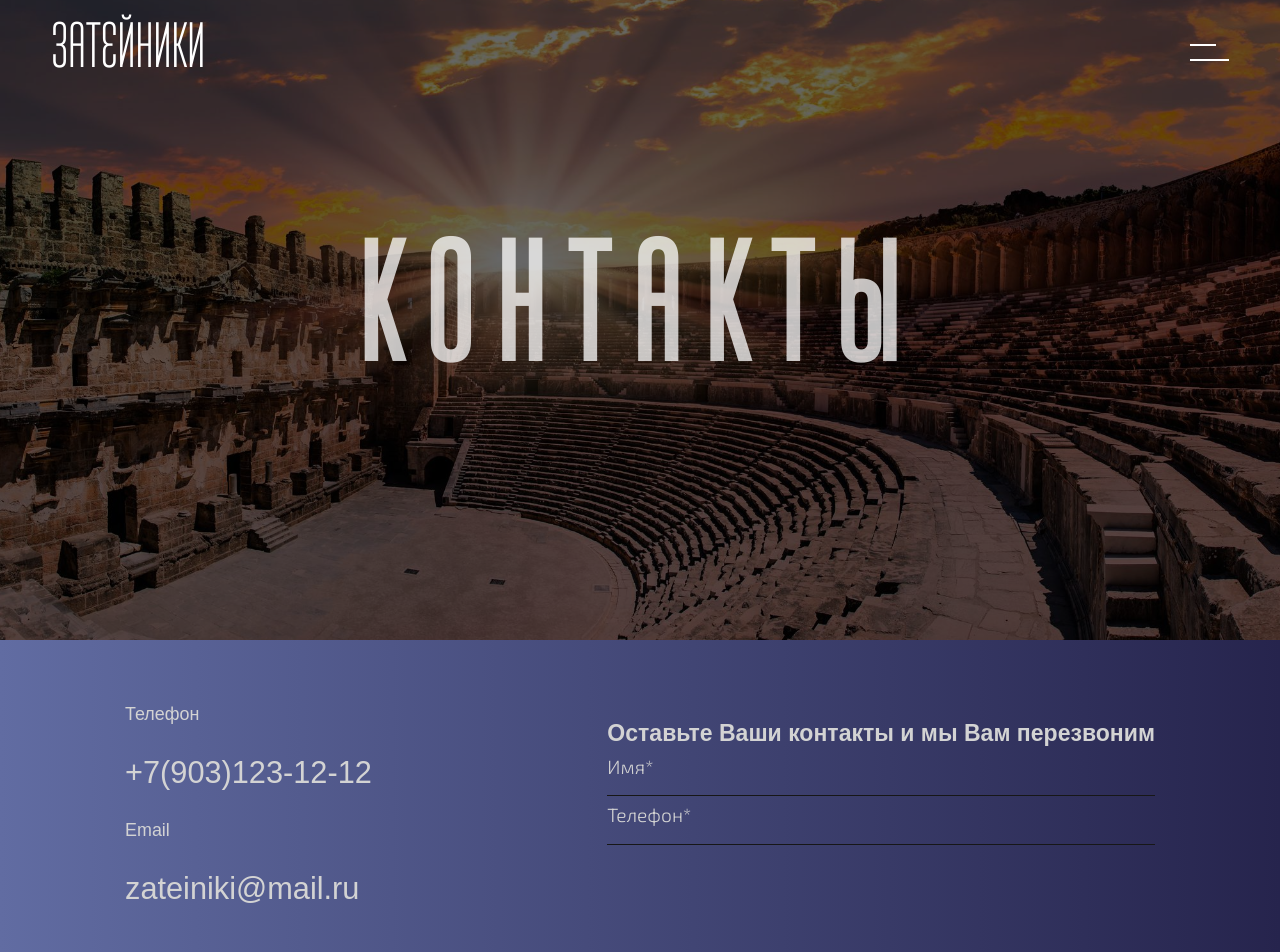
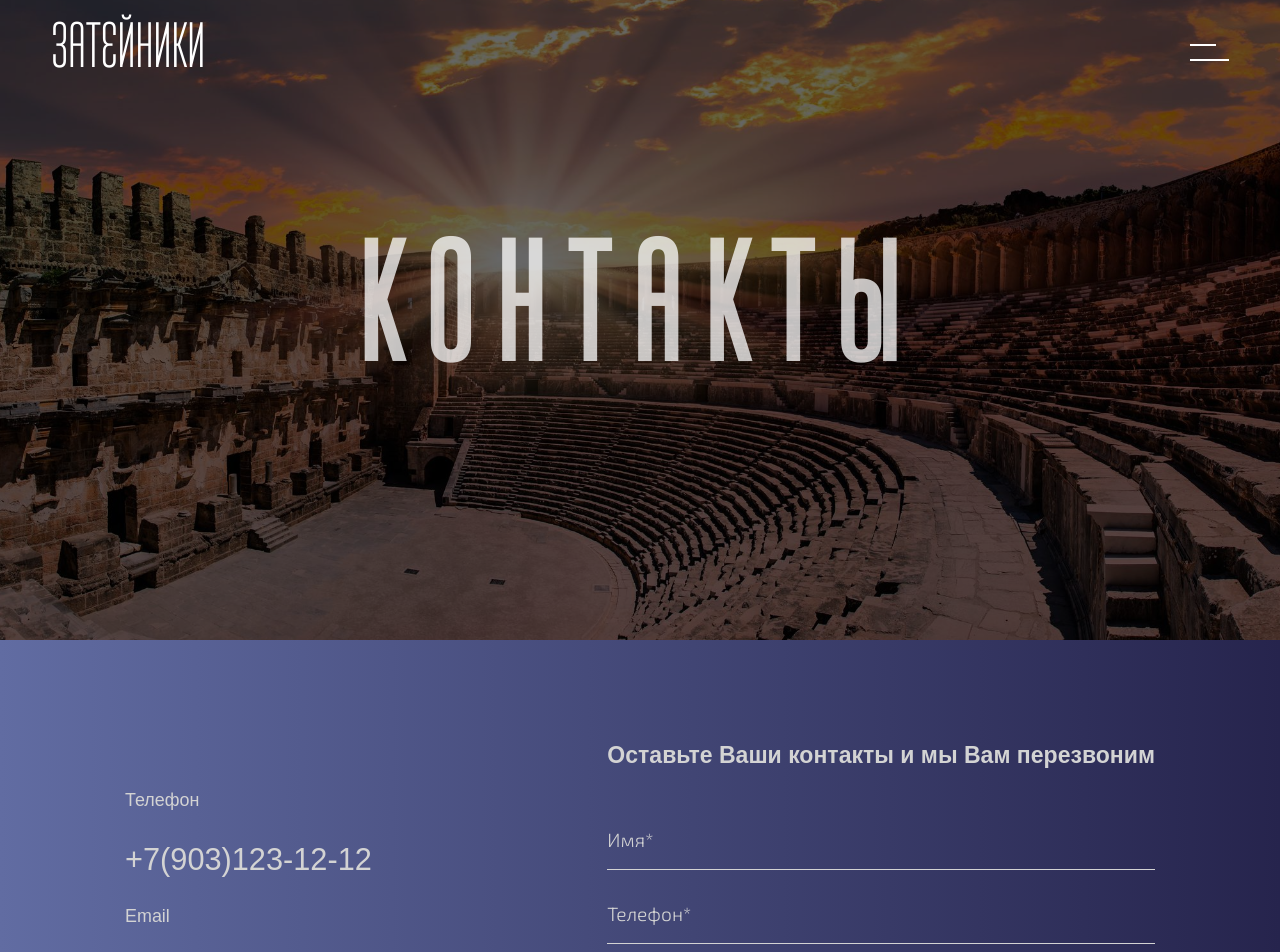
Before and after one commit to shiryaev585/zateiniki, a Nuxt app: page /contacts in a window 1280 px wide. Shown: the top 952 px of the page. Built offline with nearby package versions, Linux system fonts and the light colour scheme; a web font is replaced by a local one.

Commit message:
in progress

```diff
--- a/assets/style/_animations.scss
+++ b/assets/style/_animations.scss
@@ -1,13 +1,39 @@
 .anim-left {
     &.anim-inner {
         transform: translateX(-200%);
-        transition: all .35s .35s $easeText;
+        transition: all 2s .35s $easeText;
     }
 }
 
 .anim-appear {
     opacity: 0;
-    transition: opacity 3.5s .5s;
+    transition: opacity 3s $easeOut;
+}
+
+.animated {
+    &.anim-appear {
+        opacity: 1;
+    }
+}
+
+.delay-1 {
+    transition-delay: .2s;
+}
+
+.delay-2 {
+    transition-delay: .4s;
+}
+
+.delay-3 {
+    transition-delay: .6s;
+}
+
+.delay-4 {
+    transition-delay: .8s;
+}
+
+.delay-5 {
+    transition-delay: 1s;
 }
 
 @keyframes bg-scale {
--- a/assets/style/shared/_variables.scss
+++ b/assets/style/shared/_variables.scss
@@ -11,7 +11,7 @@ $large: 99999px;
 
 $dark: #171717;
 $dark50: #252532;
-$grey: #d3d3d3;
+$light-grey: #d3d3d3;
 $box-shadow-color: rgb(0, 86, 171);
 
 /* Font */
--- a/components/blocks/ContactBlock.vue
+++ b/components/blocks/ContactBlock.vue
@@ -1,18 +1,19 @@
 <template>
-    <div v-observe class="contact-block container">
+    <div class="contact-block container">
+        <site-preloader :show-preloader="showPreloader" is-light />
         <div class="info">
-            <div class="info-box">
+            <div v-observe class="info-box anim-appear delay-1">
                 <span class="label">Телефон</span>
                 <a href="tel:+79031231212" class="value">+7(903)123-12-12</a>
             </div>
-            <div class="info-box">
+            <div v-observe class="info-box anim-appear delay-3">
                 <span class="label">Email</span>
                 <a href="mailto:zateiniki@mail.ru" class="value">zateiniki@mail.ru</a>
             </div>
         </div>
 
-        <form class="form" @submit.prevent="submit">
-            <h3>Оставьте Ваши контакты и мы Вам перезвоним</h3>
+        <form v-observe class="form anim-appear delay-5" @submit.prevent="submit">
+            <h3 class="form__subtitle">Оставьте Ваши контакты и мы Вам перезвоним</h3>
             <div class="inputs">
                 <ui-input
                     v-model="form.name"
@@ -20,6 +21,7 @@
                     type="text"
                     label="Имя*"
                     required
+                    is-light
                 />
                 <ui-input
                     v-model="form.phone"
@@ -28,11 +30,12 @@
                     type="tel"
                     label="Телефон*"
                     required
+                    is-light
                 />
             </div>
             <ui-btn
                 label="Связаться с нами"
-                class="btn anim-appear"
+                class="btn"
                 is-light
             />
         </form>
@@ -40,18 +43,44 @@
 </template>
 
 <script>
+import SitePreloader from '~/components/default/SitePreloader.vue';
+
 export default {
     name: 'ContactBlock',
 
-    data() {
+    components: {
+        SitePreloader
+    },
+
+    async setup() {
+        const form = reactive({});
+        const showPreloader = ref(false);
+
         return {
-            form: {}
+            form,
+            showPreloader
         };
     },
 
     methods: {
-        submit() {
-            console.log('submit');
+        async submit() {
+            const formData = new FormData();
+            formData.append('name', this.form?.name);
+            formData.append('phone', this.form?.phone);
+            this.showPreloader = true;
+            try {
+                await fetch(this.$config.public.requestUrl, {
+                    method: 'POST',
+                    body: formData,
+                    headers: { Accept: 'application/json' },
+                });
+                this.form.name = '';
+                this.form.phone = '';
+            } catch (e) {
+                console.error(e);
+            } finally {
+                this.showPreloader = false;
+            }
         }
     }
 };
@@ -59,8 +88,9 @@ export default {
 
 <style lang="scss" scoped>
 .contact-block {
-    padding-top: 4rem;
-    padding-bottom: 4rem;
+    position: relative;
+    padding-top: 8rem;
+    padding-bottom: 8rem;
     @include centered(center);
     gap: 20%;
 }
@@ -71,7 +101,7 @@ export default {
 }
 
 .label, .value {
-    color: $grey;
+    color: $light-grey;
     padding: 1rem 0;
 }
 
@@ -84,6 +114,17 @@ export default {
 }
 
 .form {
-    color: $grey;
+    color: $light-grey;
+
+    &__subtitle {
+        margin-bottom: 4rem;
+    }
+
+    & .inputs {
+        display: flex;
+        flex-direction: column;
+        gap: 2rem;
+        margin-bottom: 4rem;
+    }
 }
 </style>
--- a/components/default/SitePreloader.vue
+++ b/components/default/SitePreloader.vue
@@ -1,6 +1,6 @@
 <template>
     <div v-if="showPreloader" class="loader">
-        <div class="lds-ellipsis"><div></div><div></div><div></div><div></div></div>
+        <div :class="['lds-ellipsis', { 'light-ellipsis': isLight }]"><div></div><div></div><div></div><div></div></div>
     </div>
 </template>
 
@@ -10,6 +10,11 @@ export default {
 
     props: {
         showPreloader: {
+            type: Boolean,
+            default: false
+        },
+
+        isLight: {
             type: Boolean,
             default: false
         }
@@ -29,7 +34,11 @@ export default {
 
 .lds-ellipsis {
     /* change color here */
-    color: #1c4c5b
+    color: #1c4c5b;
+
+    &.light-ellipsis {
+        color: $light-grey;
+    }
 }
 
 .lds-ellipsis,
--- a/components/index/IndexIntro.vue
+++ b/components/index/IndexIntro.vue
@@ -1,6 +1,6 @@
 <template>
     <div class="intro">
-        <div v-observe class="intro__text anim-appear">
+        <div v-observe class="intro__text anim-appear duration-4">
             <h1 class="title anim-left anim-inner">
                 Театральная студия Затейники
             </h1>
--- a/components/ui/UiInput.vue
+++ b/components/ui/UiInput.vue
@@ -1,5 +1,5 @@
 <template>
-    <div :class="['ui-input', { _focused: focused, _filled: modelValue }]">
+    <div :class="['ui-input', { _focused: focused, _filled: modelValue, _light: isLight }]">
         <label for="input" class="label">{{ label }}</label>
         <input
             v-maska
@@ -53,6 +53,11 @@ defineProps({
     maskData: {
         type: String,
         default: ''
+    },
+
+    isLight: {
+        type: Boolean,
+        default: false
     }
 });
 const focused = ref(false);
@@ -96,4 +101,15 @@ const focused = ref(false);
     font-size: 1.5rem;
     background: transparent;
 }
+
+._light {
+    & .label {
+        color: $light-grey;
+    }
+
+    & .input {
+        border-bottom: 1px solid $light-grey;
+        color: $light-grey;
+    }
+}
 </style>
--- a/pages/contacts/index.vue
+++ b/pages/contacts/index.vue
@@ -15,8 +15,4 @@ import src from '~/assets/images/index/intro_3.jpg';
 .page {
     height: 300vh;
 }
-
-.next-block {
-
-}
 </style>
```
